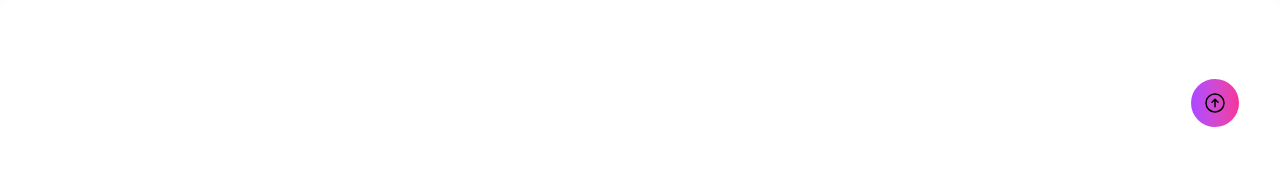
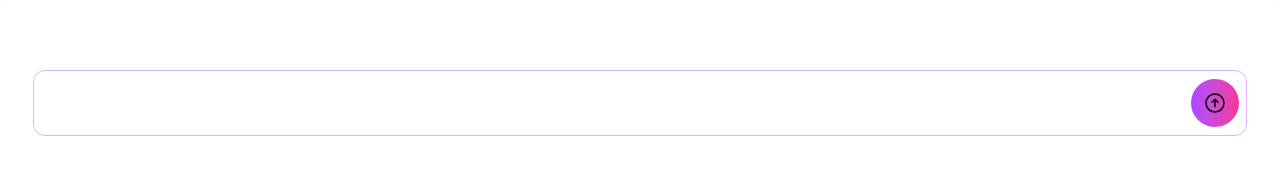
Before and after one commit to r0odr1/buscador-de-bebidas, a React (Vite) app: page /generate in a window 1280 px wide. Shown: the part 463-649 px from the top of the page. Built offline with nearby package versions, Linux system fonts and the light colour scheme; no server answers; what @openrouter/ai-sdk-provider would draw is missing.

Commit message:
fix al input

```diff
--- a/src/views/GenerateAI.tsx
+++ b/src/views/GenerateAI.tsx
@@ -48,7 +48,7 @@ export default function GenerateAI() {
             <input
               name="prompt"
               id="prompt"
-              className="bg-white/10 border border-white/20 text-white placeholder-white/50 p-5 rounded-xl w-full focus:outline-none focus:ring-2 focus:ring-purple-400/50 focus:border-purple-400 transition-all duration-300 pr-16"
+              className="bg-white/10 border border-purple-300 text-white placeholder-white/50 p-5 rounded-xl w-full focus:outline-none focus:ring-2 focus:ring-purple-400/50 focus:border-purple-400 transition-all duration-300 pr-16"
               placeholder="Describe tu cocktail ideal. Ej: Bebida con Tequila y Fresa, dulce y refrescante"
             />
             <button
```
